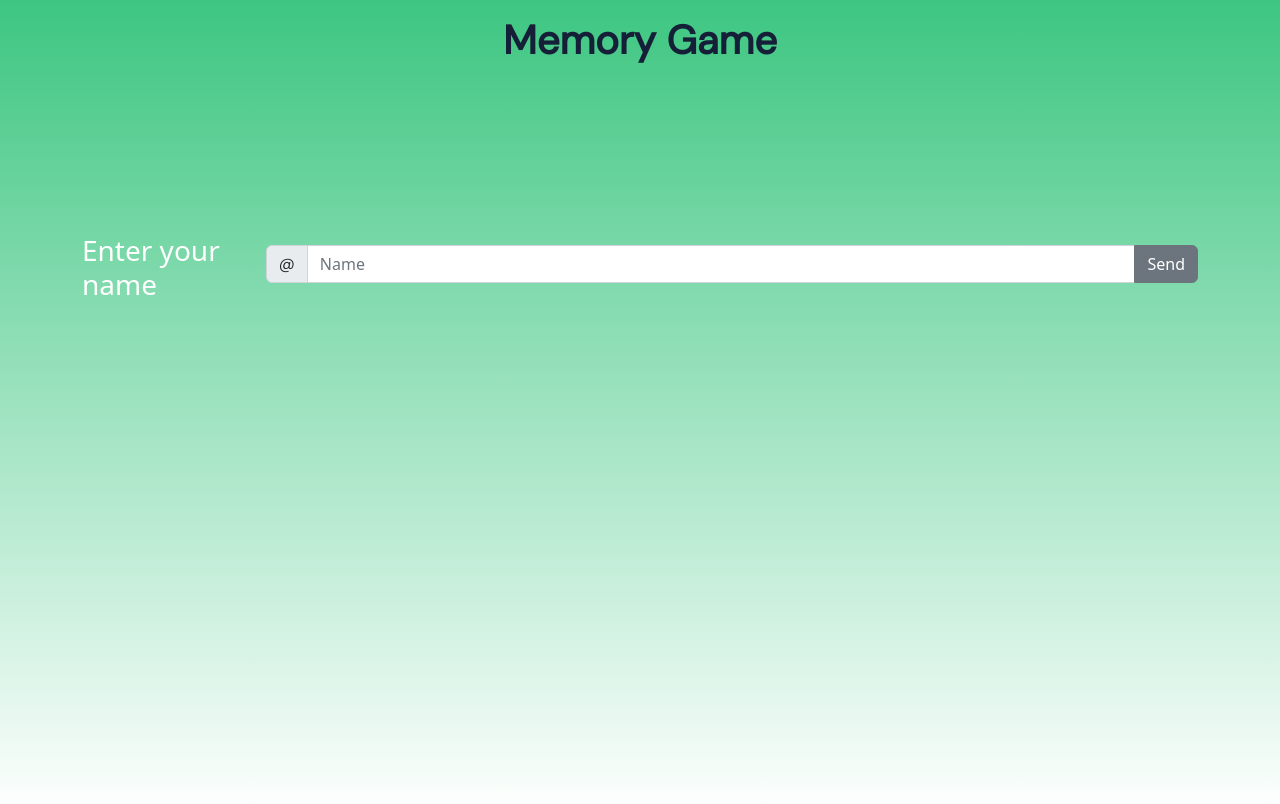
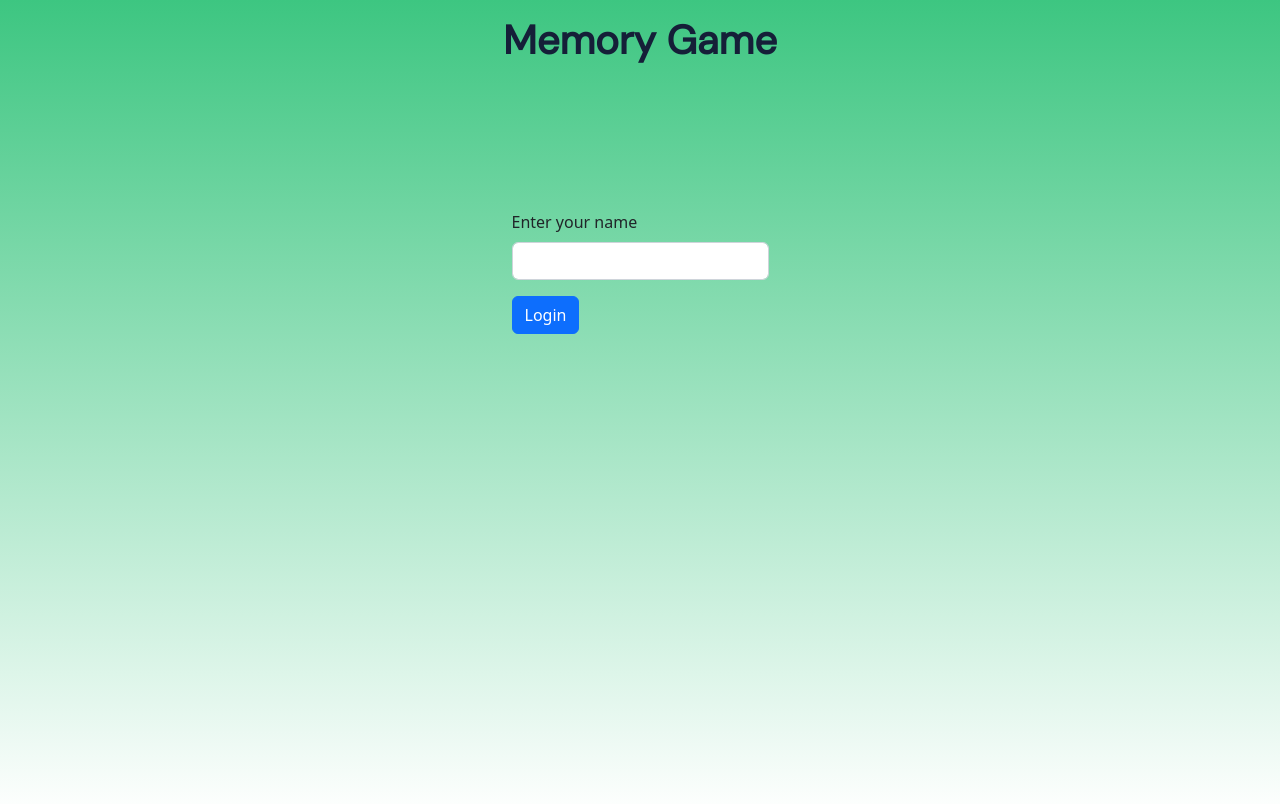
Before and after one commit to itsmonicalara/modyo-desafio, a React (Create React App) app: page / in a window 1280 px wide. Shown: the top 804 px of the page. Built offline with nearby package versions, Linux system fonts and the light colour scheme.

Commit message:
Partial saved user

```diff
--- a/src/App.js
+++ b/src/App.js
@@ -8,18 +8,21 @@ function App() {
 
   const [matchingCount, setMatchingCount] = useState(0);
   const [mistakeCount, setMistakeCount] = useState(0);
+  const [userData, setUserData] = useState(null);
+
+  if(!userData){
+    return <Login setUserData= {setUserData} />;
+  }
 
   return (
     <div className="App">
-      <h1 className='title mt-3'>Memory Game</h1>
-      {/* <Counter matchingCount={matchingCount} mistakeCount={mistakeCount}></Counter> */}
-      <Login/>
-      {/* <Menu
+      <Counter matchingCount={matchingCount} mistakeCount={mistakeCount}></Counter> */
+      <Menu
         matchingCount={matchingCount}
         setMatchingCount={setMatchingCount}
         mistakeCount={mistakeCount}
         setMistakeCount={setMistakeCount}
-      /> */}
+      />
     </div>
   );
 }
--- a/src/components/Login.js
+++ b/src/components/Login.js
@@ -1,20 +1,50 @@
-import React from 'react'
+import React, { useState }  from 'react'
 import '../styles/Login.css'
 
-function Login() {
+const Login = ({ setUserData }) => {
+
+    const [name, setName] = useState('');
+
+    const handleNameChange = (e) => {
+          setName(e.target.value);
+    };
+
+    const handleLogin = (e) => {
+        e.preventDefault();
+        // Check if the name is provided
+        if (name.trim() !== '') {
+          // Retrieve user data from localStorage
+          const userData = JSON.parse(localStorage.getItem('userData')) || {};
+          // Check if user data already exists for the entered name
+          if (userData[name]) {
+            // If user data exists, update the hit and error counts
+            setUserData(userData[name]);
+          } else {
+            // If user data does not exist, initialize hit and error counts
+            const newUser = { name, hits: 0, errors: 0 };
+            setUserData(newUser);
+            userData[name] = newUser;
+            // Save user data to localStorage
+            localStorage.setItem('userData', JSON.stringify(userData));
+          }
+        }
+      };
+
   return (
     <div className='Login'>
+        <h1 className='title mt-3'>Memory Game</h1>
         <div className='container'>
-            <h3 className='name-title'>Enter your name</h3>
-            <div className="input-group mb-3">
-                <span className="input-group-text" id="basic-addon1">@</span>
-                <input type="text" className="form-control" placeholder="Name" aria-label="Username" aria-describedby="basic-addon1"/>
-                <button className="btn btn-secondary" type="button" id="button-addon2">Send</button>
-            </div>
+            <form onSubmit={handleLogin}>
+                <div className="mb-3">
+                <label htmlFor="name-title" className="form-label">Enter your name</label>
+                <input type="text" className="form-control" id="name" value={name} onChange={handleNameChange} required />
+                </div>
+                <button type="submit" className="btn btn-primary">Login</button>
+            </form>
         </div>
 
     </div>
-  )
-}
+  );
+};
 
-export default Login
+export default Login;
--- a/src/styles/Login.css
+++ b/src/styles/Login.css
@@ -7,6 +7,9 @@
 
 .name-title {
     color: white;
+    font-family: 'DM Sans', sans-serif;
+    font-weight: 500;
+
 }
 
 .input-group-text {
```
